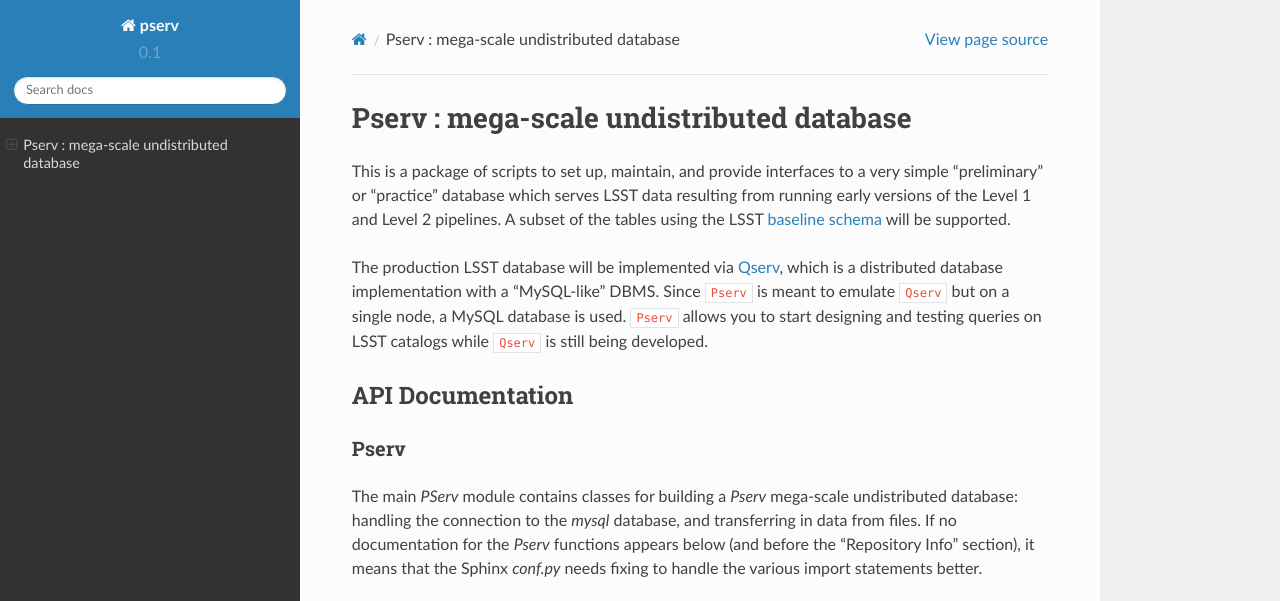
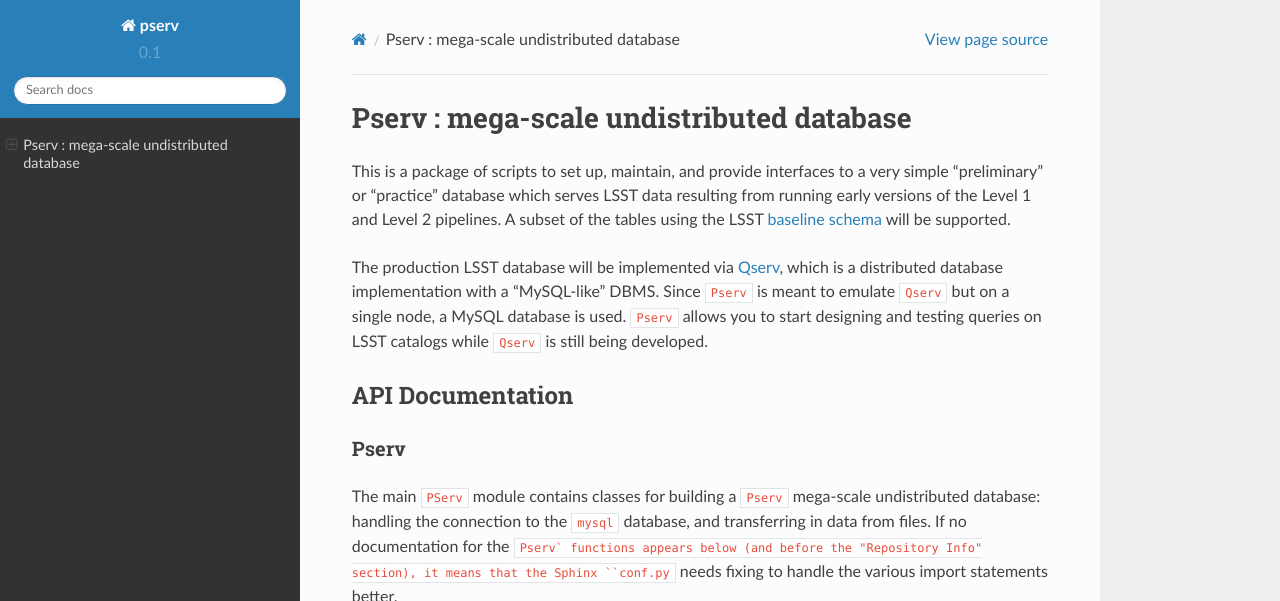
Before and after one commit to LSSTDESC/pserv, a Sphinx documentation site: the page built from doc/index.rst, in a window 1280 px wide and 900 px high, cut to the strip 0-601 px from the top of the window. Built offline with Sphinx 7.4.7 and the Read the Docs theme 2.0.0, drawn with Linux system fonts in a browser that asks for light colours.

Commit message:
Text formatting

```diff
--- a/doc/index.rst
+++ b/doc/index.rst
@@ -24,11 +24,11 @@
 Pserv
 -----
 
-The main `PServ` module contains classes for building a `Pserv`
+The main ``PServ`` module contains classes for building a ``Pserv``
 mega-scale undistributed database: handling the connection to the
-`mysql` database, and transferring in data from files. If no
-documentation for the `Pserv` functions appears below (and before the
-"Repository Info" section), it means that the Sphinx `conf.py` needs
+``mysql`` database, and transferring in data from files. If no
+documentation for the ``Pserv` functions appears below (and before the
+"Repository Info" section), it means that the Sphinx ``conf.py`` needs
 fixing to handle the various import statements better.
 
 .. automodule:: Pserv
```
